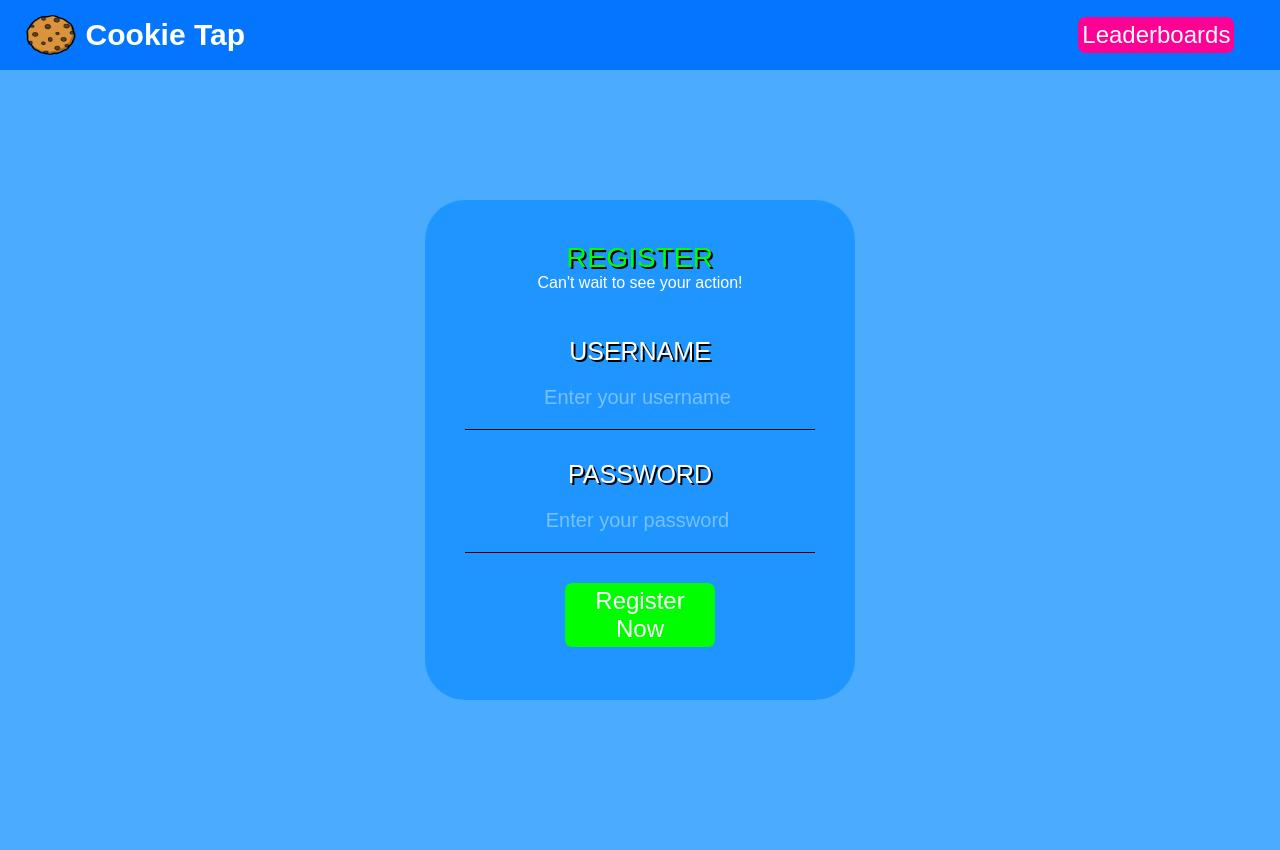
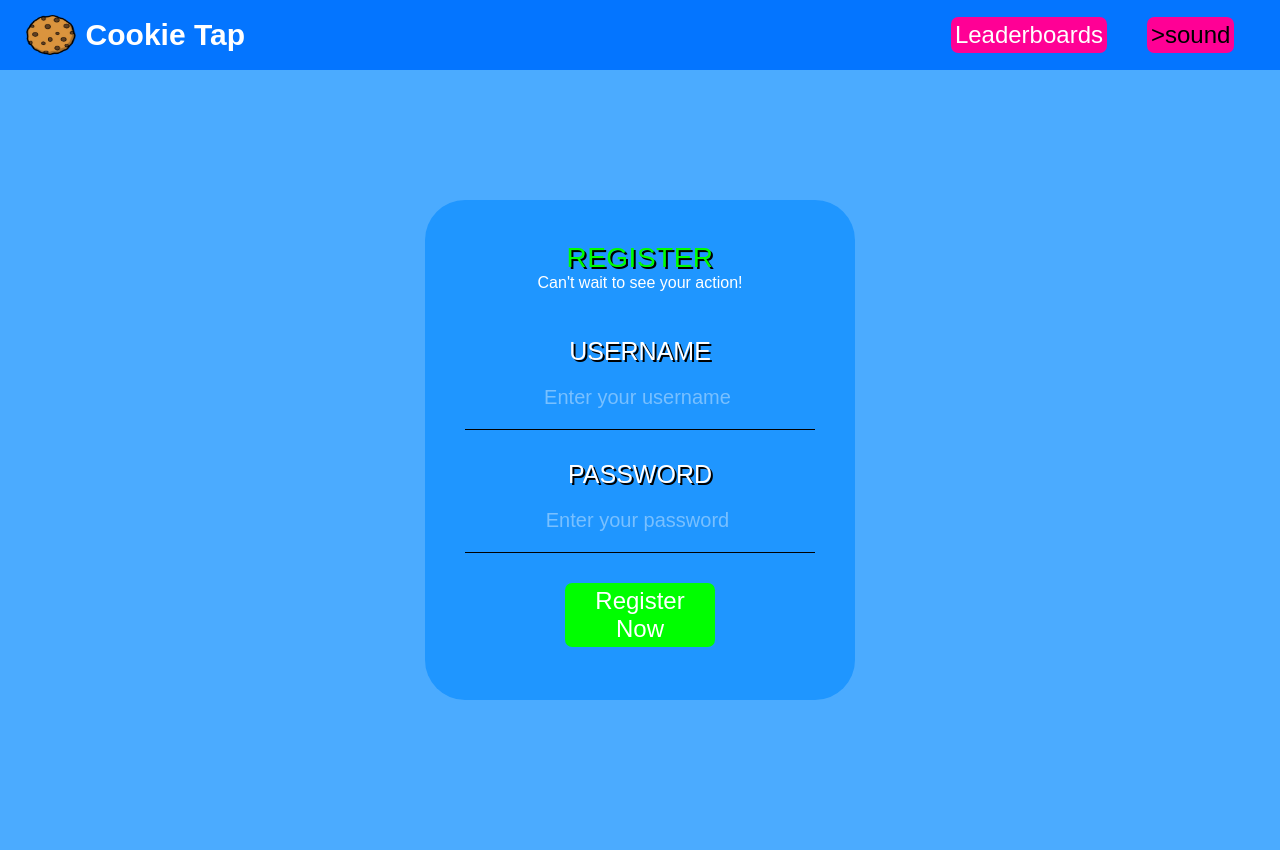
Before and after one commit to risal098/cookie-tap, a Flask app: page /register in a window 1280 px wide. Run offline with Flask 3, Linux system fonts and the light colour scheme; some web fonts are replaced.

Commit message:
Update register.html

```diff
--- a/templates/register.html
+++ b/templates/register.html
@@ -14,14 +14,42 @@
         <section class="logo">
             <img class="logo" src="{{url_for('static', filename='assets/pngegg.png')}}" alt="logo" width="50px"
                 height="40px">
-            <h1 class="logo-title"><a href="https://serverCookie.colabbren.repl.co">Cookie Tap</a></h1>
+            <h1 class="logo-title"><a href="https://cookie-1.risalahqz.repl.co">Cookie Tap</a></h1>
         </section>
-
+<script>
+  function bt_sound(){var audio = new Audio("{{url_for('static', filename='assets/button_tap.mp3')}}");
+    audio.loop = false;
+audio.play();}
+</script>
         <section>
             <nav class="nav">
                 <ul class="nav_links">
-                    <li><button class="ld1"><a href="https://servercookie.colabbren.repl.co/leaderboard" >Leaderboards</a></button></li>
+                    <li><button class="ld1" onclick="bt_sound()"><a href="https://cookie-1.risalahqz.repl.co/leaderboard" >Leaderboards</a></button></li>
                 </ul>
+               <nav class="nav">
+        <ul class="nav_links">
+          <li><button id="lamgu" class="ld1" onclick="lagu()">
+                >sound</a></button>
+          <script>
+          var audios = new Audio("{{url_for('static', filename='assets/lobby_theme.mp3')}}");
+            let mute=0
+        function lagu(){
+          console.log(mute);
+          var audio = new Audio("{{url_for('static', filename='assets/button_tap.mp3')}}");
+    audio.loop = false;
+audio.play();
+          mute++;
+    if (mute%2!=0){audios.loop = true;
+        audios.muted = false;
+    audios.volume = 0.7;
+          console.log("goyans");document.getElementById("lamgu").innerHTML =">sound";
+audios.play();}else{audios.muted=true;document.getElementById("lamgu").innerHTML ="muted";}}
+
+  </script>
+          </li>
+
+        </ul>
+      </nav>
             </nav>
         </section>
     </header>
@@ -56,6 +84,9 @@
         <script>
           //function stopRefresh(event) { event.preventDefault(); }
             function submits() {
+              var audio = new Audio("{{url_for('static', filename='assets/button_tap.mp3')}}");
+    audio.loop = false;
+audio.play();
               event.preventDefault();
 
                 var x = document.getElementById("register1");
@@ -63,7 +94,7 @@
                 let username = x.elements[0].value;
                 let password = x.elements[1].value;
                 if( username==="" && password===""){document.getElementById("demo").innerHTML = "form cant be a blank identity"; return 0;}
-
+                if (username.length>15 || password.length>15){document.getElementById("demo").innerHTML = "character length to >15"; return 0;}
                 let payload = JSON.stringify({ request: [username, password] });
                 console.log((payload), typeof (payload));
                 const options = {
@@ -72,13 +103,13 @@
                     body: payload
                 };
 
-                fetch('https://serverCookie.colabbren.repl.co/registers', options)
+                fetch('https://cookie-1.risalahqz.repl.co/registers', options)
                     .then(response => response.json())
                     .then(response => {
                         if (response.respond === "existed") {
                             document.getElementById("demo").innerHTML = "The account already existed.";
                         } else {
-                            document.getElementById("demo").innerHTML = "Register succeed, login to play!";alert('Please login to play, redirecting to home page.');location.href = "https://serverCookie.colabbren.repl.co/";
+                            document.getElementById("demo").innerHTML = "Register succeed, login to play!";alert('Please login to play, redirecting to home page.');location.href = "https://cookie-1.risalahqz.repl.co";
                         }
                     })
                     .catch(err => console.error(err));
```
